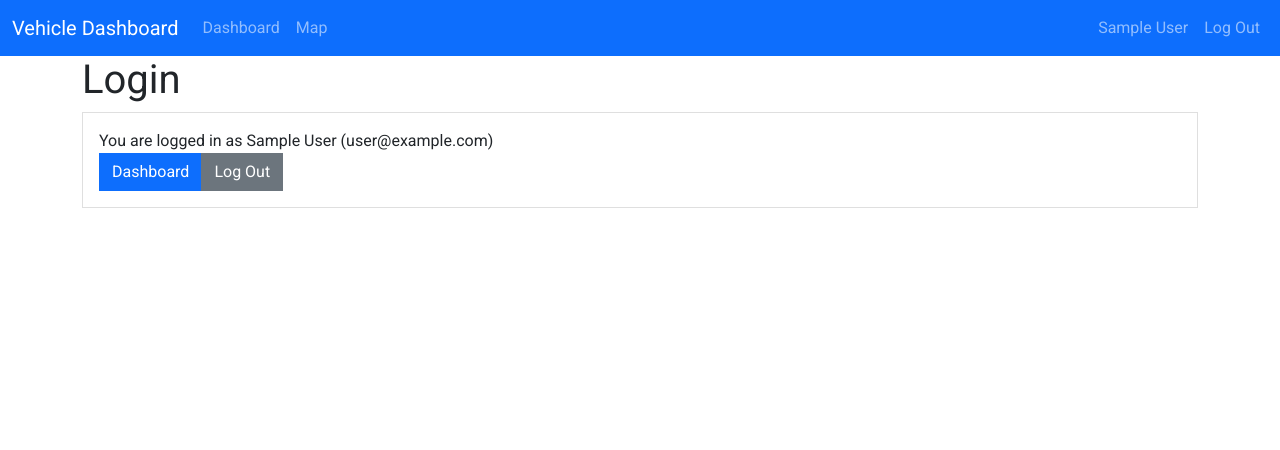
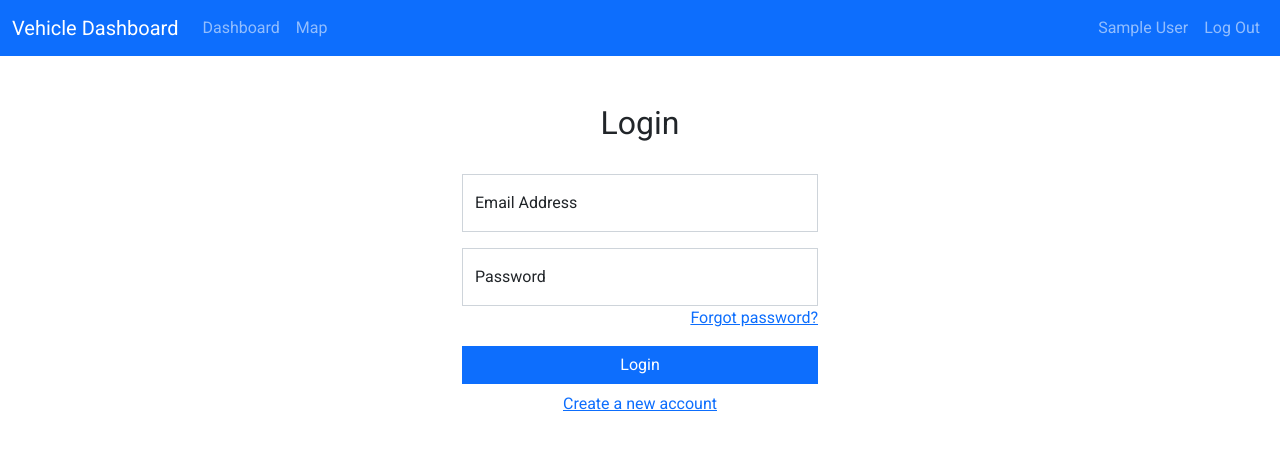
Before and after one commit to DylanGore-FYP/Dashboard, a Vue app: page /login in a window 1280 px wide. Shown: the top 450 px of the page. Built offline with nearby package versions, Linux system fonts and the light colour scheme; no server answers; sample sign-in values are in the browser's storage; some icons are missing.

Commit message:
:lipstick: Improve the UI of the authentication forms and user profile

```diff
--- a/src/components/auth/ForgotPassword.vue
+++ b/src/components/auth/ForgotPassword.vue
@@ -1,10 +1,8 @@
 <template>
   <div class="container">
-    <div class="row">
-      <div class="col">
-        <h1>Forgot Password</h1>
-        <div class="card mt-2">
-          <div class="card-body">
+    <div class="row justify-content-center pt-5">
+      <div class="col-4">
+        <h1 class="text-center h2 pb-4">Forgot Password</h1>
         <form>
           <!-- Error Alert -->
           <div v-if="getAlert.message && getAlert.type === 'error'" class="alert alert-danger alert-dismissible fade show" role="alert">
@@ -19,17 +17,17 @@
           <!-- Main Form -->
           <div class="form-floating mb-3">
             <input id="email" v-model="email" type="email" class="form-control" placeholder="example@example.com" />
-                <label for="email" class="form-label">E-mail address</label>
-                <div class="form-text">
-                  Please enter your e-mail address above. If it matches an existing account you will receive an e-mail with instuctions to reset your password.
+            <label for="email" class="form-label">Email Address</label>
+            <p class="form-text text-center">Please enter your email address to request a password reset link be sent to you via email.</p>
           </div>
+          <div class="d-grid gap-2 text-center">
+            <button type="submit" class="btn btn-primary" @click.prevent="submitForm()">Send Recovery Email</button>
+            <!-- Only show the link to the login page if the user isn't already logged in -->
+            <router-link v-if="!getUser" to="/login">Return to login</router-link>
+            <!-- Show a link to the user's profile if they are logged in -->
+            <router-link v-else to="/profile">Return your profile</router-link>
           </div>
-              <button type="submit" class="btn btn-primary" @click.prevent="submitForm()">Reset Password</button>
-              &nbsp;
-              <router-link to="/login">Return to login</router-link>
         </form>
-          </div>
-        </div>
       </div>
     </div>
   </div>
@@ -48,7 +46,7 @@ export default defineComponent({
   },
   computed: {
     // Get the getter functions from the Vuex store
-    ...mapGetters(['getAlert'])
+    ...mapGetters(['getAlert', 'getUser'])
   },
   mounted() {
     // Clear any previous alerts when the component loads
--- a/src/components/auth/Login.vue
+++ b/src/components/auth/Login.vue
@@ -1,11 +1,8 @@
 <template>
   <div class="container">
-    <div class="row">
-      <div class="col">
-        <h1>Login</h1>
-        <!-- Show only if the user is not already logged in -->
-        <div v-if="!getUser" class="card mt-2">
-          <div class="card-body">
+    <div class="row justify-content-center pt-5">
+      <div class="col-4">
+        <h1 class="text-center h2 pb-4">Login</h1>
         <form>
           <!-- Error Alert -->
           <div v-if="getAlert.message && getAlert.type === 'error'" class="alert alert-danger alert-dismissible fade show" role="alert">
@@ -15,29 +12,18 @@
           <!-- Main Form -->
           <div class="form-floating mb-3">
             <input id="email" v-model="email" type="email" autocomplete="username" class="form-control" placeholder="User" required />
-                <label for="email" class="form-label">E-mail address</label>
+            <label for="email" class="form-label">Email Address</label>
           </div>
-              <div class="form-floating mb-3">
+          <div class="form-floating mb-3 text-end">
             <input id="password" v-model="password" type="password" autocomplete="current-password" class="form-control" placeholder="Password" required />
             <label for="password" class="form-label">Password</label>
-                <router-link to="/forgot-password">Forgot password</router-link>
+            <router-link to="/forgot-password">Forgot password?</router-link>
           </div>
+          <div class="d-grid gap-2 text-center">
             <button type="submit" class="btn btn-primary" @click.prevent="login">Login</button>
-              &nbsp;
             <router-link to="/register">Create a new account</router-link>
+          </div>
         </form>
-          </div>
-        </div>
-        <!-- Show if user is already logged in -->
-        <div v-else class="card mt-2">
-          <div class="card-body">
-            <div class="card-text">You are logged in as {{ getUser.displayName }} ({{ getUser.email }})</div>
-            <div class="btn-group" role="group">
-              <router-link class="btn btn-primary" to="/dashboard" role="button" tag="button">Dashboard</router-link>
-              <button class="btn btn-secondary" role="button" @click="logOutUser()">Log Out</button>
-            </div>
-          </div>
-        </div>
       </div>
     </div>
   </div>
--- a/src/components/auth/Profile.vue
+++ b/src/components/auth/Profile.vue
@@ -1,20 +1,18 @@
 <template>
   <div class="container">
-    <div class="row">
-      <div class="col">
-        <h1>Profile</h1>
-        <div class="row">
-          <div class="col-sm-12 col-md-2">
+    <div class="row justify-content-center">
+      <div class="col text-center">
+        <h1 class="text-center h2 pb-2">Profile</h1>
         <img id="avatar" :src="getUser.photoURL" class="img-responsive rounded-circle" alt="User avatar image" />
-          </div>
-          <div class="col-sm-12 col-md-10">
-            <h2>{{ getUser.displayName }}</h2>
+
+        <h2 class="h3">{{ getUser.displayName }}</h2>
         <ul class="list-unstyled">
-              <li>User ID: {{ getUser.uid }}</li>
-              <li>E-Mail Address: {{ getUser.email }}</li>
-              <li>Phone Number: {{ getUser.phoneNumber ? getUser.phoneNumber : 'Not set' }}</li>
+          <li class="small">{{ getUser.uid }}</li>
+          <br />
+          <li>{{ getUser.email ? getUser.email : 'No email address found' }}</li>
+          <li>{{ getUser.phoneNumber ? getUser.phoneNumber : 'No phone number found' }}</li>
         </ul>
-            <!-- {{ getUser }} -->
+        <p class="small"><em>Click on a login provider to link/unlink your account.</em></p>
         <h3 class="h5">Connected Login Providers</h3>
         <button v-for="provider in enabledProviders" :key="provider" class="btn providerButton py-0 my-0" @click="updateProvider(provider)">
           <span class="iconify" :data-icon="getProviderIconName(provider)" data-inline="true"></span>
@@ -23,10 +21,8 @@
         <button v-for="provider in availableProviders" :key="provider" class="btn providerButton py-0 my-0" @click="updateProvider(provider)">
           <span class="iconify" :data-icon="getProviderIconName(provider)" data-inline="true"></span>
         </button>
-          </div>
-        </div>
-
-        <div class="card-body"></div>
+        <br />
+        <router-link to="/forgot-password" class="btn btn-primary mt-5" tag="button">Reset Password</router-link>
       </div>
     </div>
   </div>
--- a/src/components/auth/Register.vue
+++ b/src/components/auth/Register.vue
@@ -1,11 +1,8 @@
 <template>
   <div class="container">
-    <div class="row">
-      <div class="col">
-        <h1>Register</h1>
-        <!-- Show only if the user is not already logged in -->
-        <div v-if="!getUser" class="card mt-2">
-          <div class="card-body">
+    <div class="row justify-content-center pt-5">
+      <div class="col-4">
+        <h1 class="text-center h2 pb-4">Create a New Account</h1>
         <form>
           <!-- Error Alert -->
           <div v-if="getAlert.message && getAlert.type === 'error'" class="alert alert-danger alert-dismissible fade show" role="alert">
@@ -24,7 +21,7 @@
           </div>
           <div class="form-floating mb-3">
             <input id="email" v-model="email" type="email" autocomplete="username" class="form-control" placeholder="example@example.com" required />
-                <label for="email" class="form-label">E-mail address</label>
+            <label for="email" class="form-label">Email Address</label>
           </div>
           <div class="form-floating mb-3">
             <input id="password" v-model="password" type="password" autocomplete="new-password" class="form-control" placeholder="Password" required @input="checkPassword()" />
@@ -40,22 +37,11 @@
               <div :class="progressClasses" role="progressbar" :aria-valuenow="passwordStrength.id" :style="passwordStrengthPB" :aria-valuemin="0" :aria-valuemax="4"></div>
             </div>
           </div>
+          <div class="d-grid gap-2 text-center">
             <button type="submit" class="btn btn-primary" @click.prevent="createAccount()">Create Account</button>
-              &nbsp;
             <router-link to="/login">I already have an account</router-link>
+          </div>
         </form>
-          </div>
-        </div>
-        <!-- Show if user is already logged in -->
-        <div v-else class="card mt-2">
-          <div class="card-body">
-            <div class="card-text">You are logged in as {{ getUser.displayName }} ({{ getUser.email }})</div>
-            <div class="btn-group" role="group">
-              <router-link class="btn btn-primary" to="/dashboard" role="button" tag="button">Dashboard</router-link>
-              <button class="btn btn-secondary" role="button" @click="logOutUser()">Log Out</button>
-            </div>
-          </div>
-        </div>
       </div>
     </div>
   </div>
```
Lines whose indentation alone changed are shown as unchanged.
